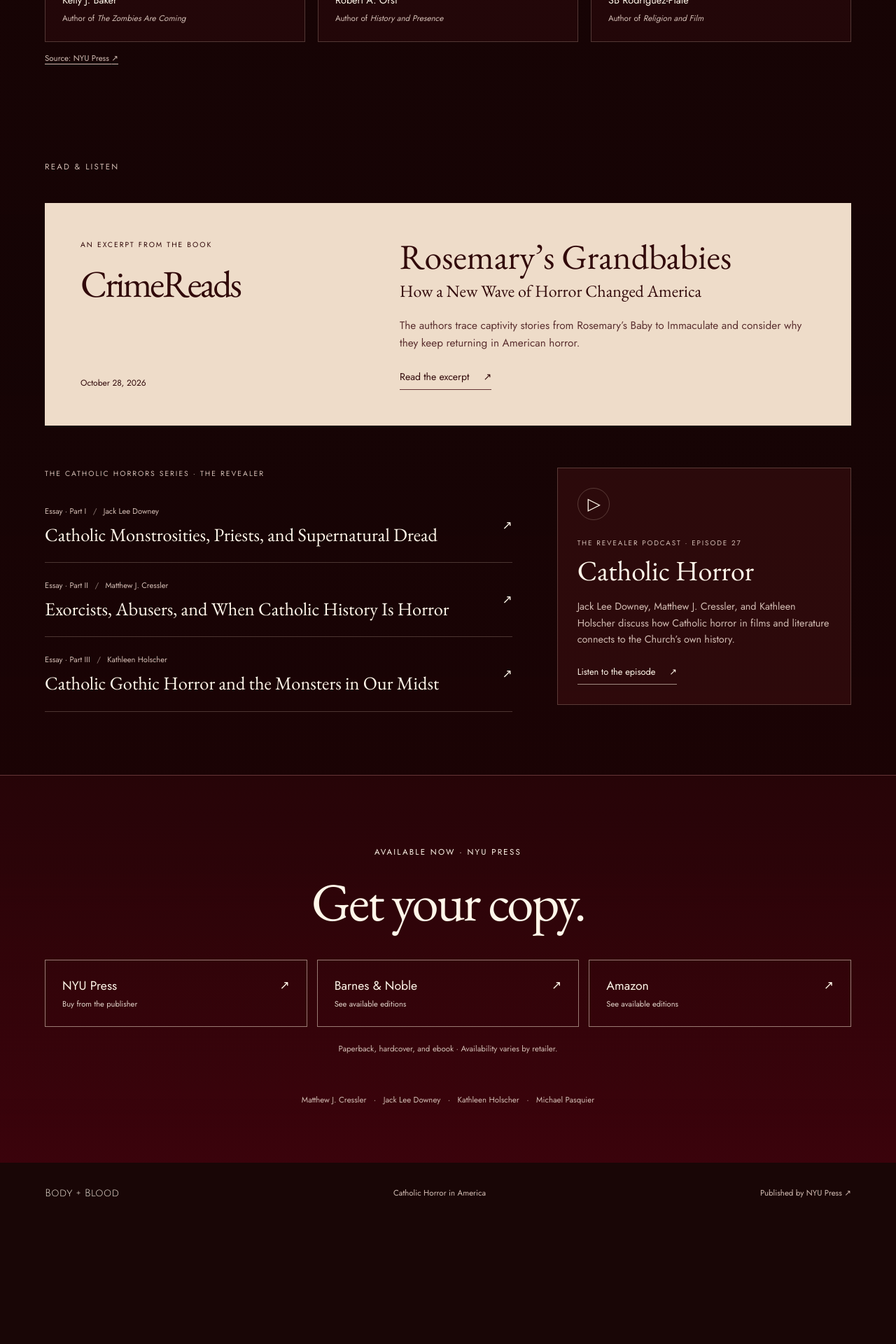
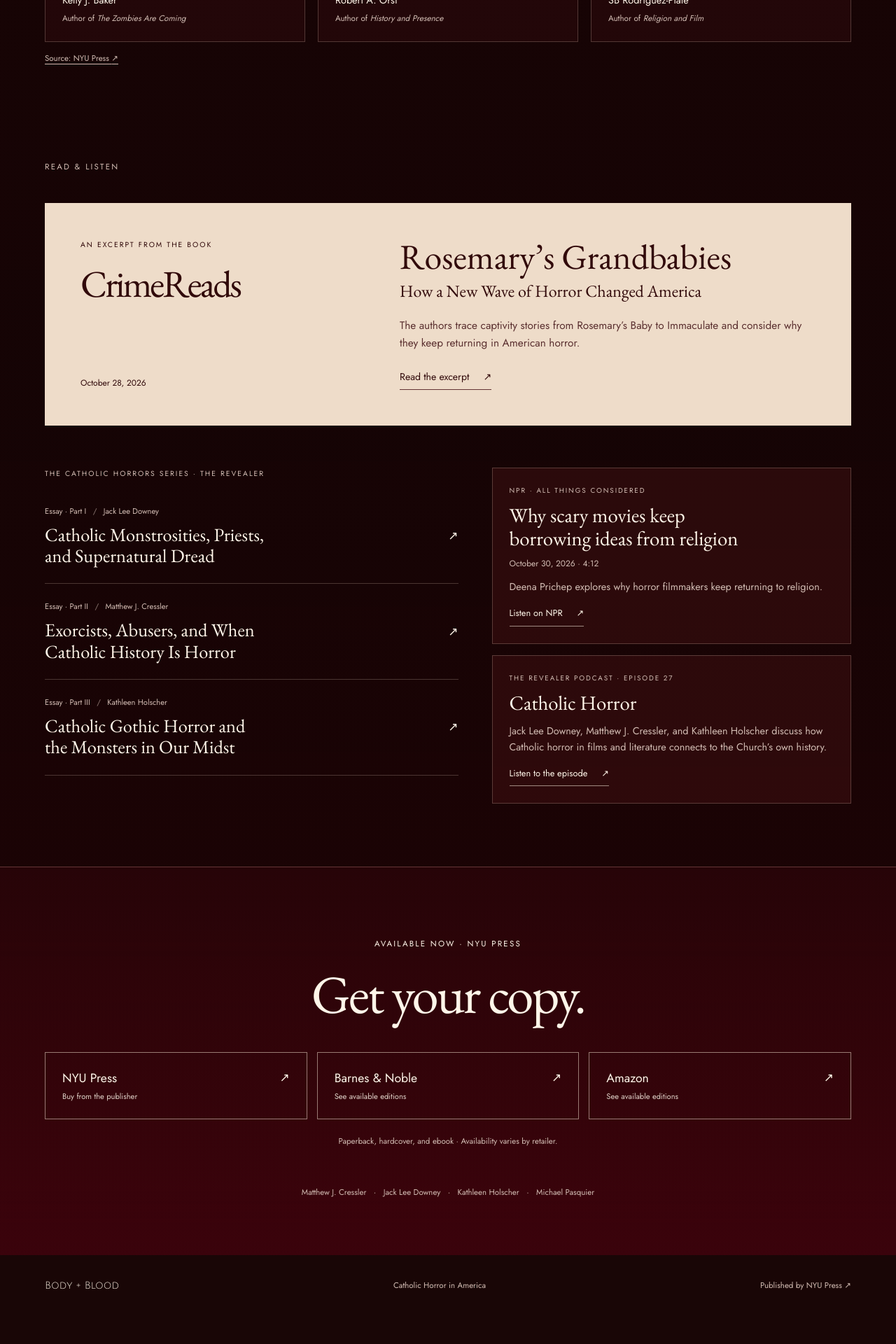
Before and after one commit to aindaco1/body-and-blood-landing, a Jekyll site: the page built from index.html, in a window 1280 px wide. Shown: the part 2092-4012 px from the top of the page at 70% size. Built offline with Jekyll 4.4.1, drawn with Linux system fonts in a browser that asks for light colours; before the commit the page ends 3880 px from its top, so only the background shows below that.

Commit message:
Add NPR religion and horror audio to reading section

```diff
--- a/_data/book.yml
+++ b/_data/book.yml
@@ -46,11 +46,19 @@
     author: Kathleen Holscher
     label: Essay · Part III
     url: https://therevealer.org/catholic-gothic-horror-and-the-monsters-in-our-midst/
-podcast:
-  title: Catholic Horror
-  label: The Revealer Podcast · Episode 27
-  description: "Jack Lee Downey, Matthew J. Cressler, and Kathleen Holscher discuss how Catholic horror in films and literature connects to the Church’s own history."
-  url: https://therevealer.org/the-revealer-podcast-episode-27-catholic-horror/
+podcasts:
+  - title: Why scary movies keep borrowing ideas from religion
+    label: NPR · All Things Considered
+    date: October 30, 2026
+    duration: "4:12"
+    description: "Deena Prichep explores why horror filmmakers keep returning to religion."
+    url: https://www.npr.org/2026/10/30/nx-s1-6019382/why-scary-movies-keep-borrowing-ideas-from-religion
+    link_label: Listen on NPR
+  - title: Catholic Horror
+    label: The Revealer Podcast · Episode 27
+    description: "Jack Lee Downey, Matthew J. Cressler, and Kathleen Holscher discuss how Catholic horror in films and literature connects to the Church’s own history."
+    url: https://therevealer.org/the-revealer-podcast-episode-27-catholic-horror/
+    link_label: Listen to the episode
 retailers:
   - name: NYU Press
     detail: Buy from the publisher
--- a/assets/css/main.scss
+++ b/assets/css/main.scss
@@ -92,20 +92,21 @@
 .excerpt-subtitle { font-family: 'Garamond', Georgia, serif; font-size: 1.5rem; line-height: 1.25; margin-top: 8px; }
 .excerpt-copy > p:not(.excerpt-subtitle) { font-size: .96rem; margin-top: 22px; color: #5b3030; }
 .excerpt-copy .text-link { border-color: #633334; margin-top: 24px; }
-.reading-grid { display: grid; grid-template-columns: 1.35fr .85fr; gap: 64px; margin-top: 60px; }
+.reading-grid { display: grid; grid-template-columns: 1.15fr 1fr; gap: 48px; margin-top: 60px; }
 .essay-list > .eyebrow { color: $muted; font-size: .65rem; padding-bottom: 12px; }
 .essay { display: flex; justify-content: space-between; gap: 20px; align-items: center; padding-block: 24px; border-bottom: 1px solid $line; }
 .essay:hover h3 { color: #efc0af; }
 .essay-meta { color: $muted; font-size: .7rem; margin-bottom: 9px; }
 .essay-meta span { margin-inline: 6px; opacity: .65; }
 .essay h3 { font-size: 1.65rem; line-height: 1.15; }
-.podcast-card { padding: 28px; background: rgba(83, 21, 25, .35); border: 1px solid $line; align-self: start; }
+.podcast-list { display: grid; gap: 16px; align-content: start; }
+.podcast-card { display: block; padding: 24px; background: rgba(83, 21, 25, .35); border: 1px solid $line; }
 .podcast-card:hover { background: rgba(97, 30, 33, .5); }
-.podcast-icon { display: inline-flex; width: 46px; height: 46px; align-items: center; justify-content: center; border: 1px solid $line; border-radius: 50%; font-family: Arial, sans-serif; font-size: 1.5rem; padding-left: 2px; margin-bottom: 25px; }
 .podcast-card .eyebrow { color: $muted; font-size: .62rem; }
-.podcast-card h3 { font-size: 2.5rem; margin-top: 10px; }
-.podcast-card > p:not(.eyebrow) { color: $muted; font-size: .9rem; margin-top: 19px; }
-.podcast-card .text-link { margin-top: 25px; font-size: .8rem; }
+.podcast-card h3 { font-size: 1.8rem; line-height: 1.15; margin-top: 10px; }
+.podcast-meta { color: $muted; font-size: .75rem; margin-top: 10px; }
+.podcast-description { color: $muted; font-size: .9rem; margin-top: 12px; }
+.podcast-card .text-link { margin-top: 16px; font-size: .8rem; }
 .buy { text-align: center; padding-block: 100px 80px; border-top: 1px solid $line; background: linear-gradient(180deg, rgba(77, 8, 16, .25), rgba(82, 3, 17, .55)); }
 .buy h2 { font-size: clamp(3.7rem, 6vw, 5.5rem); margin-top: 22px; }
 .retailers { display: grid; grid-template-columns: repeat(3, 1fr); gap: 14px; margin-top: 42px; }
@@ -148,7 +149,8 @@
   .about { gap: 50px; grid-template-columns: .8fr 1.2fr; }
   .book-display { padding-inline: 12px; }
   .excerpt-feature { padding: 35px; gap: 35px; }
-  .reading-grid { gap: 35px; }
+  .reading-grid { grid-template-columns: 1fr; gap: 35px; }
+  .podcast-list { grid-template-columns: repeat(2, minmax(0, 1fr)); }
 }
 @media (max-width: 700px) {
   html { scroll-padding-top: 24px; }
@@ -188,7 +190,7 @@
   .excerpt-copy h3 { font-size: 2.8rem; }
   .reading-grid { grid-template-columns: 1fr; gap: 34px; margin-top: 38px; }
   .essay { padding-block: 22px; }
-  .podcast-card { padding: 28px; }
+  .podcast-list { grid-template-columns: 1fr; }
   .buy { padding-block: 72px; }
   .retailers { grid-template-columns: 1fr; gap: 10px; }
   .retailer { padding: 18px 22px; }
--- a/index.html
+++ b/index.html
@@ -55,7 +55,17 @@
       <a class="essay" href="{{ item.url }}"><div><p class="essay-meta">{{ item.label }} <span aria-hidden="true">/</span> {{ item.author }}</p><h3>{{ item.title }}</h3></div><span aria-hidden="true">↗</span></a>
       {% endfor %}
     </div>
-    <a class="podcast-card" href="{{ book.podcast.url }}"><span class="podcast-icon" aria-hidden="true">▷</span><p class="eyebrow">{{ book.podcast.label }}</p><h3>{{ book.podcast.title }}</h3><p>{{ book.podcast.description }}</p><span class="text-link">Listen to the episode <span aria-hidden="true">↗</span></span></a>
+    <div class="podcast-list">
+      {% for podcast in book.podcasts %}
+      <a class="podcast-card" href="{{ podcast.url }}">
+        <p class="eyebrow">{{ podcast.label }}</p>
+        <h3>{{ podcast.title }}</h3>
+        {% if podcast.date or podcast.duration %}<p class="podcast-meta">{{ podcast.date }}{% if podcast.date and podcast.duration %} · {% endif %}{% if podcast.duration %}{{ podcast.duration }} <span class="sr-only">minutes</span>{% endif %}</p>{% endif %}
+        <p class="podcast-description">{{ podcast.description }}</p>
+        <span class="text-link">{{ podcast.link_label }} <span aria-hidden="true">↗</span></span>
+      </a>
+      {% endfor %}
+    </div>
   </div>
 </section>
 
--- a/scripts/check-publish.js
+++ b/scripts/check-publish.js
@@ -36,7 +36,7 @@
 }
 const book = YAML.parse(fs.readFileSync('_data/book.yml', 'utf8'));
 assert.equal(book.authors.length, 4);
-for (const item of [...book.retailers, ...book.reading, book.excerpt, book.podcast]) assert.equal(new URL(item.url).protocol, 'https:');
+for (const item of [...book.retailers, ...book.reading, book.excerpt, ...book.podcasts]) assert.equal(new URL(item.url).protocol, 'https:');
 assert(gzipSync(fs.readFileSync('_site/assets/css/main.css')).length < 20_000, 'CSS exceeded 20 KB gzip.');
 assert(gzipSync(fs.readFileSync('_site/assets/js/main.js')).length < 8_000, 'JavaScript exceeded 8 KB gzip.');
 console.log(`Publish boundary passed: ${files('_site').length} approved files; no PDFs, document embeds, or raw references.`);
```
Also changed, not shown: docs/ARCHITECTURE.md (+2 -0 lines), docs/DESIGN.md (+5 -0 lines), docs/EDITING.md (+4 -2 lines), .pages.yml.
